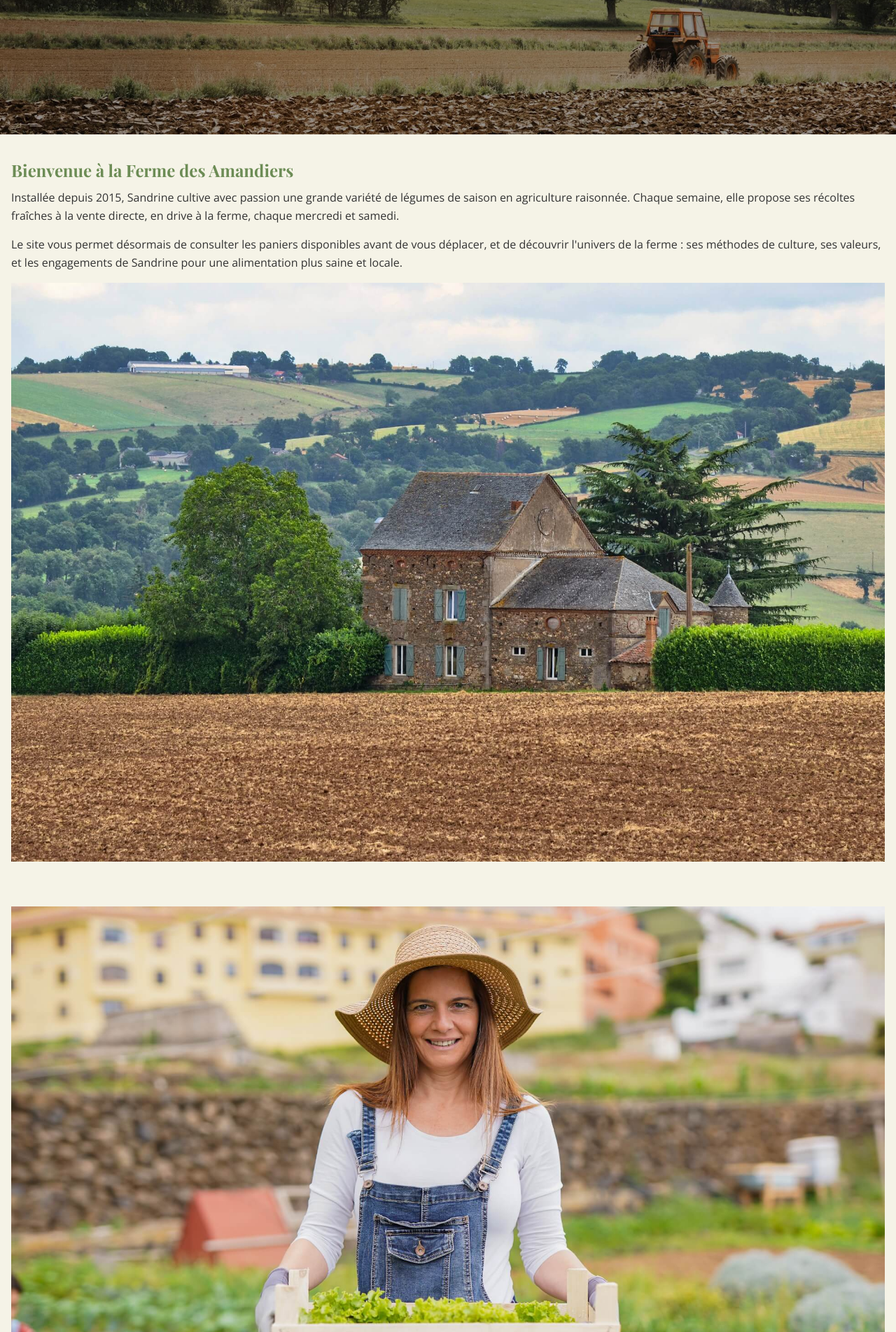
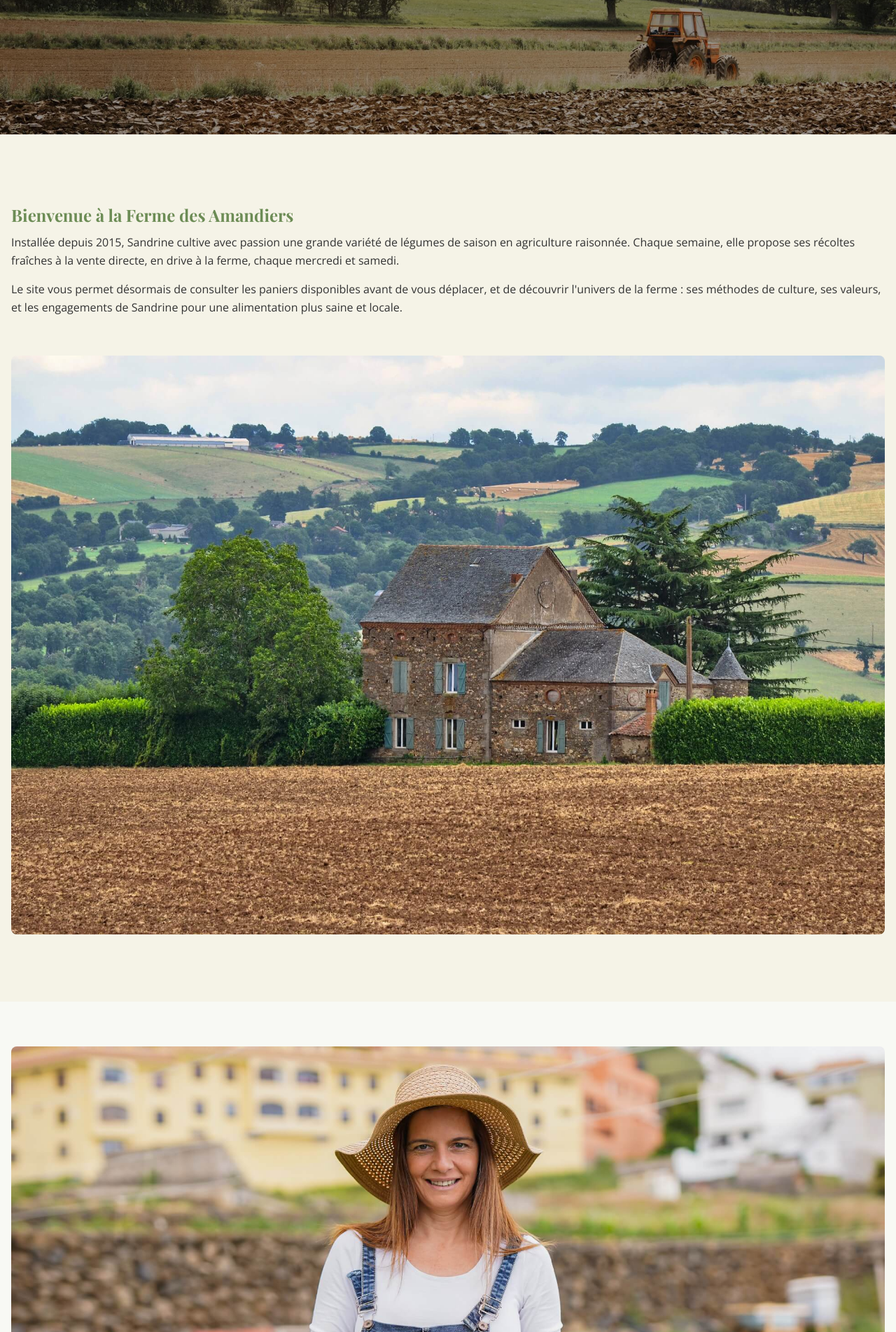
Before and after one commit to mikepixeldev/OCR-CdPD-Projet9-Creation_Site_FermeDesAmandiers, a PHP site: page / in a window 1280 px wide. Shown: the part 390-2293 px from the top of the page at 70% size. Run offline with PHP 8.4, Linux system fonts and the light colour scheme.

Commit message:
Refactor layout for presentation and about sections
Updated CSS to use flexbox for #presentation and #a-propos sections, improving alignment and spacing. Simplified HTML structure in index.php by removing unnecessary container and grid classes, aligning markup with new flexbox layout. Added accessibility class .sr-only and improved image styling with border-radius.

```diff
--- a/assets/css/style.css
+++ b/assets/css/style.css
@@ -103,6 +103,7 @@ img {
     max-width: 100%;
     height: auto;
     display: block;
+    border-radius: 0.8rem;
 }
 
 /* ------------------ */
@@ -122,6 +123,10 @@ main {
 }
 
 main {
+    display: flex;
+    flex-direction: column;
+    align-items: center;
+    gap: 6.4rem;
     flex: 1;
 }
 
@@ -246,6 +251,48 @@ header .site-title h1 {
     }
 }
 
+
+/* ------------------ */
+/* PRESENTATION       */
+/* ------------------ */
+
+#presentation {
+    display: flex;
+    flex-direction: column;
+    align-items: center;
+    gap: 4rem;
+}
+
+/* ------------------ */
+/* À PROPOS           */
+/* ------------------ */
+
+#a-propos {
+    display: flex;
+    flex-direction: column;
+    align-items: center;
+    gap: 4rem;
+    background-color: #F8F9F4;
+    max-width: none;
+    width: 100vw;
+    margin-left: calc(-50vw + 50%);
+    margin-right: calc(-50vw + 50%);
+    padding-top: 6.4rem;
+    padding-left: 1.6rem;
+    padding-right: 1.6rem;
+}
+
+.sr-only {
+    position: absolute;
+    width: 1px;
+    height: 1px;
+    padding: 0;
+    margin: -1px;
+    overflow: hidden;
+    clip: rect(0, 0, 0, 0);
+    border: 0;
+}
+
 /* ------------------ */
 /* FOOTER             */
 /* ------------------ */
--- a/index.php
+++ b/index.php
@@ -20,7 +20,6 @@ include('partials/header.php');
 
     <!-- Section Présentation de la ferme -->
     <section id="presentation">
-        <div class="container grid-2">
         <div>
             <h2>Bienvenue à la Ferme des Amandiers</h2>
             <p>Installée depuis 2015, Sandrine cultive avec passion une grande variété de légumes de saison en agriculture raisonnée. Chaque semaine, elle propose ses récoltes fraîches à la vente directe, en drive à la ferme, chaque mercredi et samedi.</p>
@@ -29,12 +28,11 @@ include('partials/header.php');
         <figure>
             <img src="assets/img/la-ferme.jpg" alt="La Ferme des Amandiers" class="img-fluid img-shadow img-rounded">
         </figure>
-        </div>
+
     </section>
 
     <!-- Section À propos de Sandrine -->
     <section id="a-propos">
-        <div class="container grid-2">
         <figure>
             <img src="assets/img/sandrine.jpg" alt="Sandrine, maraîchère" class="img-fluid img-shadow img-rounded">
             <figcaption class="sr-only">Portrait de Sandrine, maraîchère de la Ferme des Amandiers</figcaption>
@@ -43,7 +41,6 @@ include('partials/header.php');
             <h2>À propos de Sandrine</h2>
             <p>Sandrine est une maraîchère passionnée par la terre et les relations humaines. Engagée pour une agriculture raisonnée, elle met un point d'honneur à cultiver des légumes de qualité tout en respectant les rythmes de la nature.</p>
             <p>Proche de sa clientèle, elle aime échanger, conseiller et partager des recettes autour des produits de saison. Sa ferme est un lieu de vie, de rencontre, et de gourmandise.</p>
-            </div>
         </div>
     </section>
 
```
Lines whose indentation alone changed are shown as unchanged.
